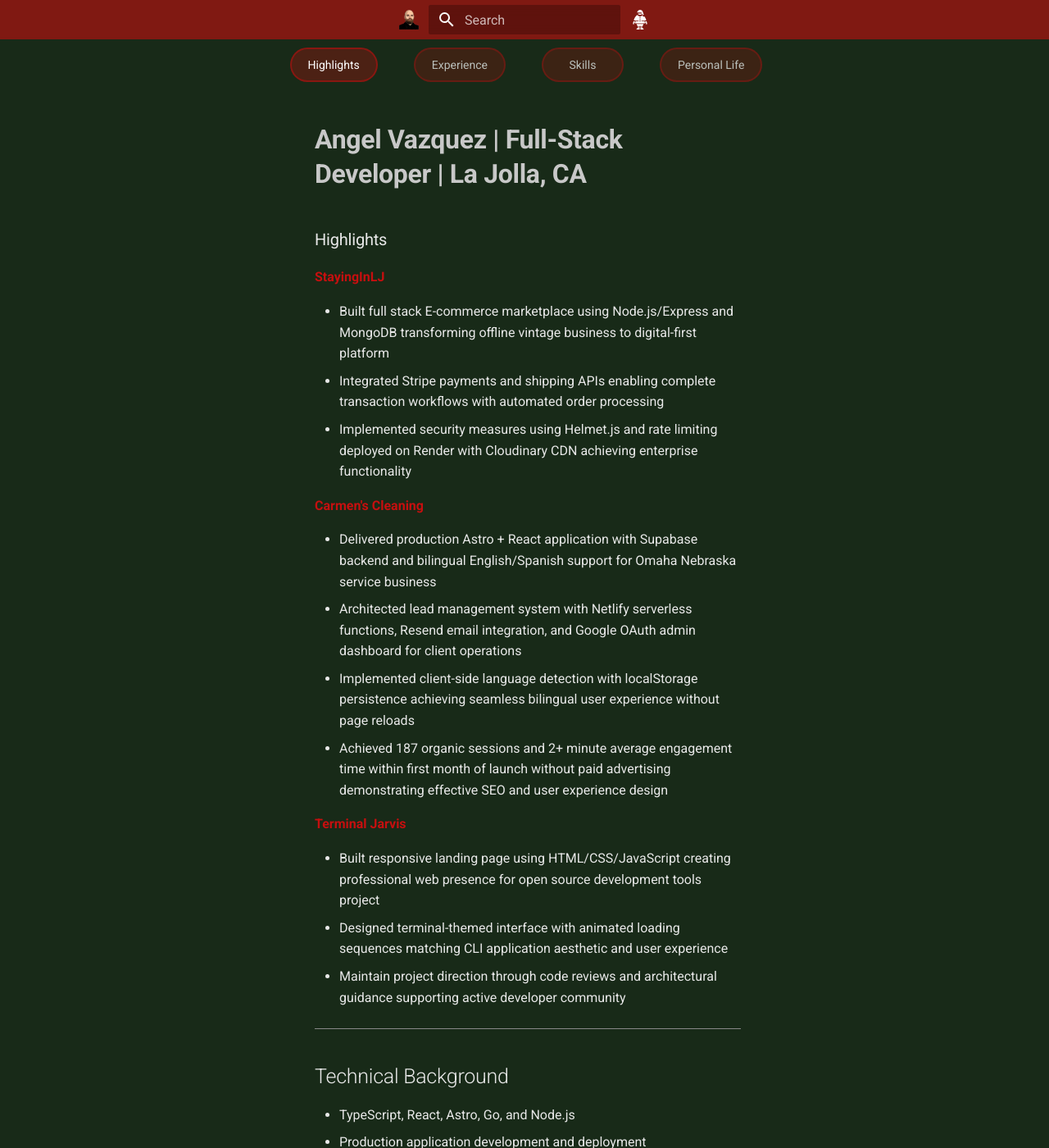
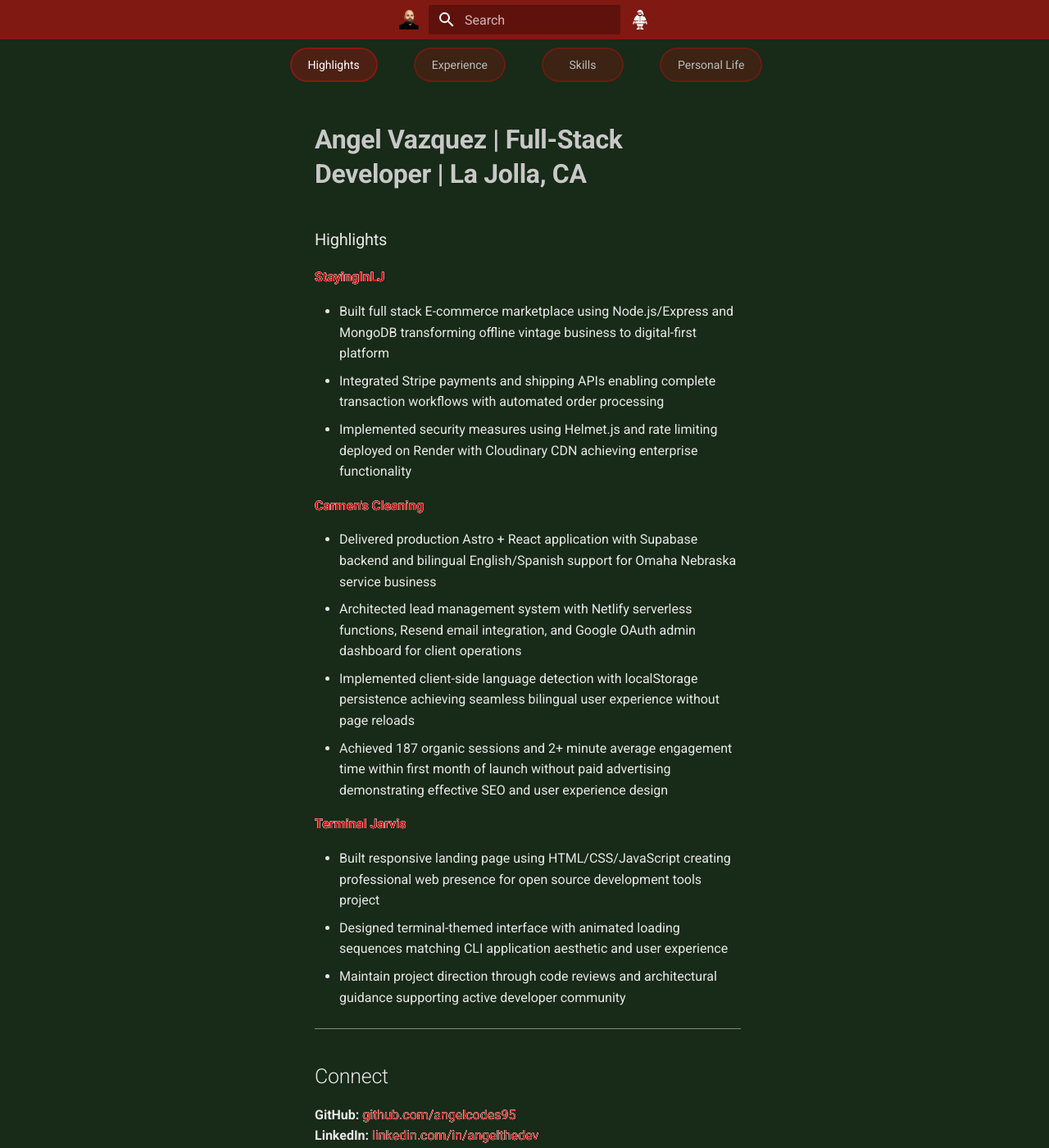
Before and after one commit to AngelCodes95/angel-portfolio-docs, an MkDocs documentation site: the page built from docs/index.md, in a window 1280 px wide and 1400 px high. Shown: the whole window at 82% size. Built offline with MkDocs 1.6.1 and Material for MkDocs 9.7.7, drawn with Linux system fonts in a browser that asks for light colours; some of the changed text lies outside the part shown.

Commit message:
Remove redundant Technical Background section and update navigation links
- Remove Technical Background section from Highlights page
- Update Personal Life navigation to reference Highlights instead of Featured
- Final candy cane link styling adjustments for dark mode

```diff
--- a/docs/index.md
+++ b/docs/index.md
@@ -30,14 +30,6 @@ description: Software Engineer | Open Source Contributor | Maintainer of Termina
 
 ---
 
-## Technical Background
-
-- TypeScript, React, Astro, Go, and Node.js
-- Production application development and deployment
-- Payment system integration and e-commerce solutions
-- Open source contributions and developer tooling
-- Database design and API development
-
 ## Connect
 
 **GitHub:** [github.com/angelcodes95](https://github.com/angelcodes95)
--- a/docs/stylesheets/custom.css
+++ b/docs/stylesheets/custom.css
@@ -77,10 +77,20 @@
 
 [data-md-color-scheme="slate"] .md-typeset a {
   color: #c60f0f;
+  text-shadow:
+    -0.2px -0.2px 0 #fff,
+    0.2px -0.2px 0 #fff,
+    -0.2px 0.2px 0 #fff,
+    0.2px 0.2px 0 #fff;
 }
 
 [data-md-color-scheme="slate"] .md-typeset a:hover {
   color: #e31b1b;
+  text-shadow:
+    -0.2px -0.2px 0 #fff,
+    0.2px -0.2px 0 #fff,
+    -0.2px 0.2px 0 #fff,
+    0.2px 0.2px 0 #fff;
 }
 
 /* ================================
@@ -388,7 +398,7 @@
 
 /* Santa's workshop image shadows */
 [data-md-color-scheme="slate"] .md-content img {
-  box-shadow: 0 4px 12px rgba(198, 15, 15, 0.3);
+  box-shadow: 0 4px 12px rgba(255, 255, 255, 0.2);
 }
 
 /* Small images */
```
Also changed, not shown: docs/personal-life.md (+1 -1 lines).
